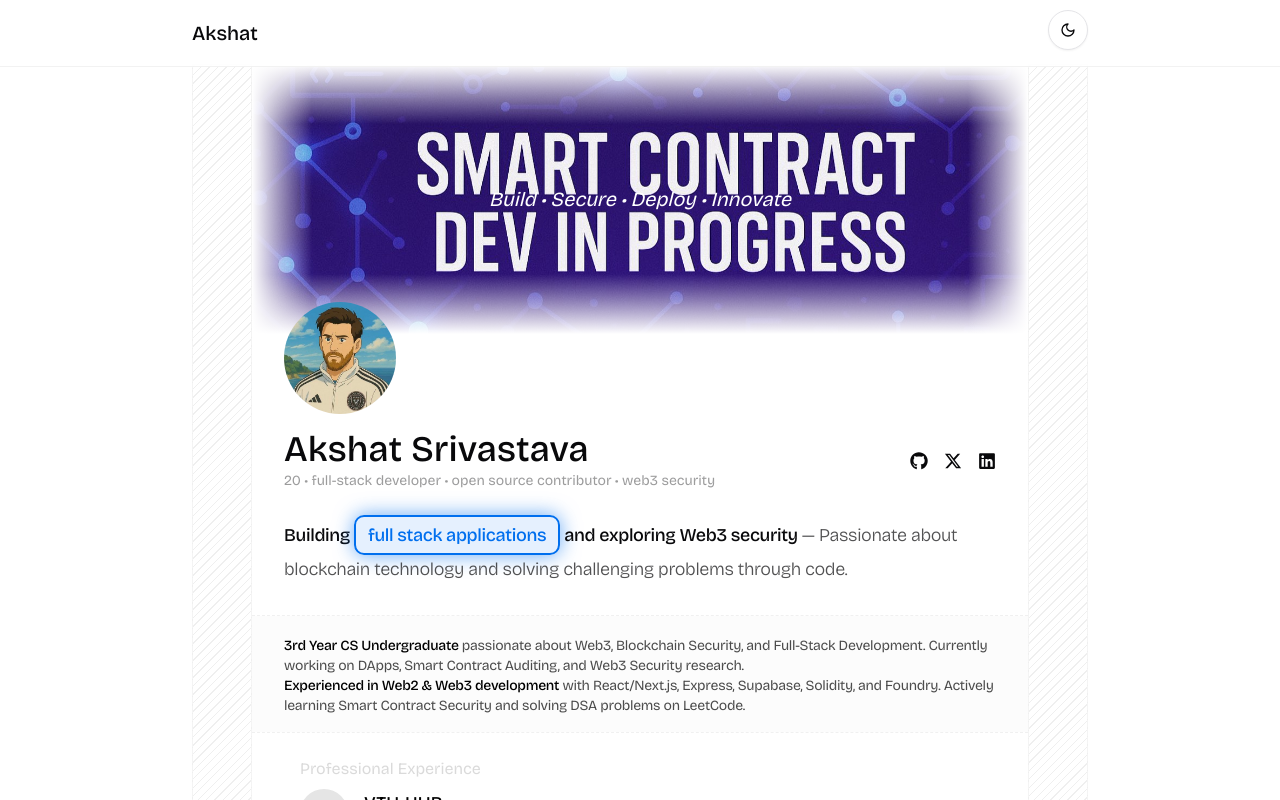
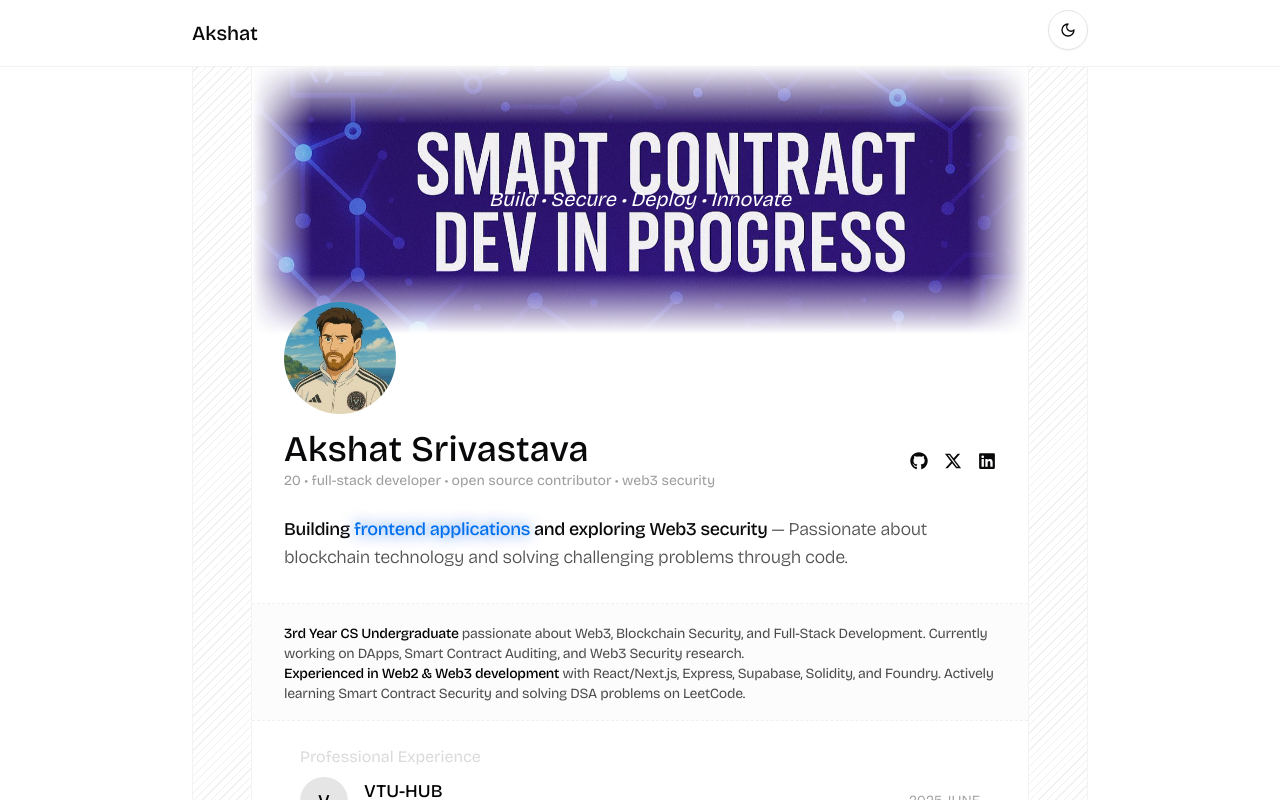
Before and after one commit to rpmakki03/portfolio-v2, a Next.js app: page / in a window 1280 px wide. Shown: the top 800 px of the page. Built offline with nearby package versions, Linux system fonts and the light colour scheme.

Commit message:
Remove box container, add text-only glow effect, and change timing to 4 seconds

```diff
--- a/src/components/AnimatedAppType.tsx
+++ b/src/components/AnimatedAppType.tsx
@@ -20,18 +20,19 @@ export default function AnimatedAppType() {
 
       // Trigger glow effect
       setIsGlowing(true)
-      setTimeout(() => setIsGlowing(false), 500) // Glow for 500ms
-    }, 2000) // Change every 2 seconds
+      setTimeout(() => setIsGlowing(false), 600) // Glow for 600ms
+    }, 4000) // Change every 4 seconds
 
     return () => clearInterval(interval)
   }, [])
 
   return (
-    <span className={`
-      inline-block px-3 py-1 rounded-lg border-2 border-[#006FEE]
-      text-[#006FEE] font-medium transition-all duration-500 ease-in-out
-      ${isGlowing ? 'shadow-[0_0_20px_rgba(0,111,238,0.6)] bg-[#006FEE]/10' : 'shadow-none bg-transparent'}
-    `}>
+    <span
+      className="text-[#006FEE] font-medium transition-all duration-600 ease-in-out"
+      style={{
+        textShadow: isGlowing ? '0 0 15px rgba(0, 111, 238, 0.8)' : 'none'
+      }}
+    >
       {appTypes[currentIndex]}
     </span>
   )
```
